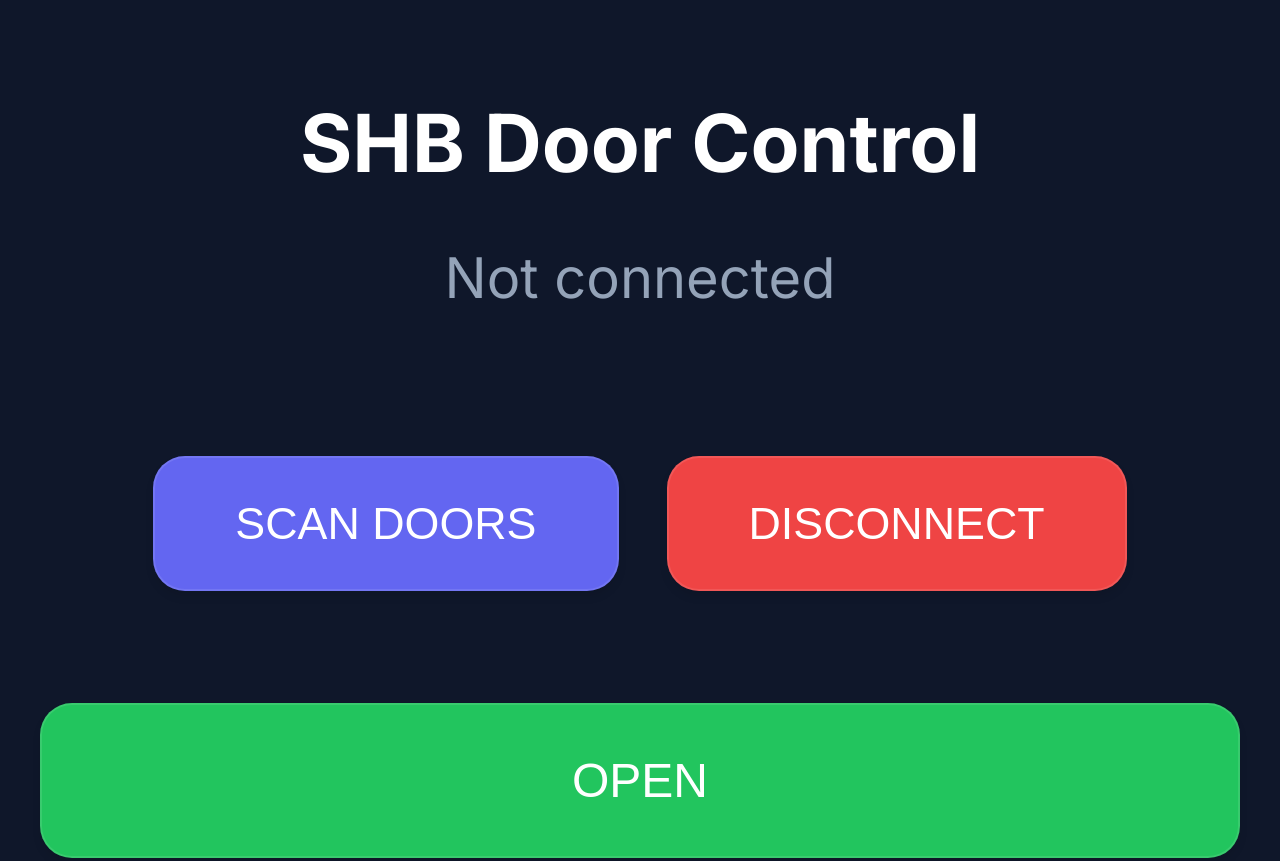
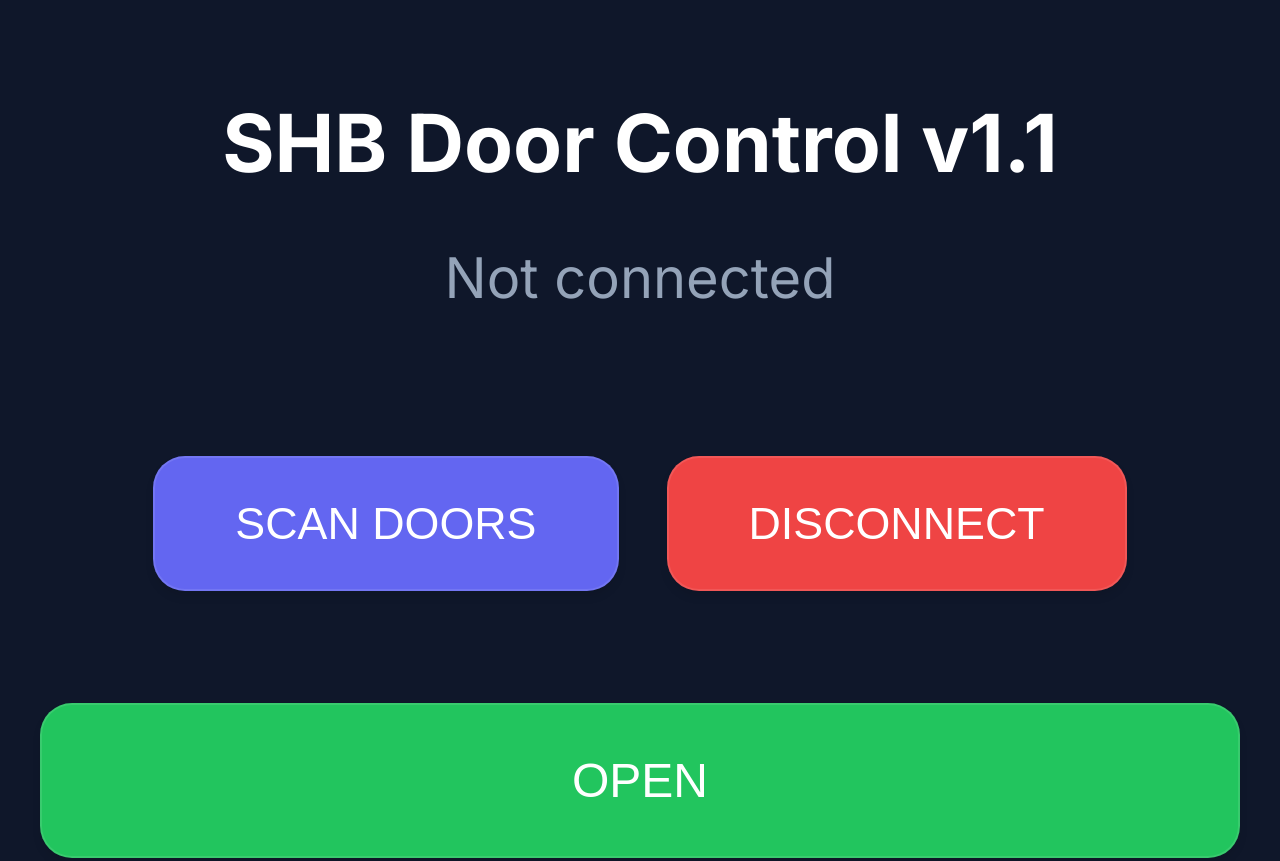
Before and after one commit to SHB-Farms/DoorControl, a plain HTML site: page index.html in a window 1280 px wide. Shown: the top 861 px of the page. Drawn offline with Linux system fonts and the light colour scheme.

Commit message:
Update index.html

```diff
--- a/index.html
+++ b/index.html
@@ -141,7 +141,7 @@
 </head>
 <body>
     <div class="header">
-        <h1>SHB Door Control</h1>
+        <h1>SHB Door Control v1.1</h1>
         <div class="connected-door" id="doorStatus">Not connected</div>
     </div>
 
```
